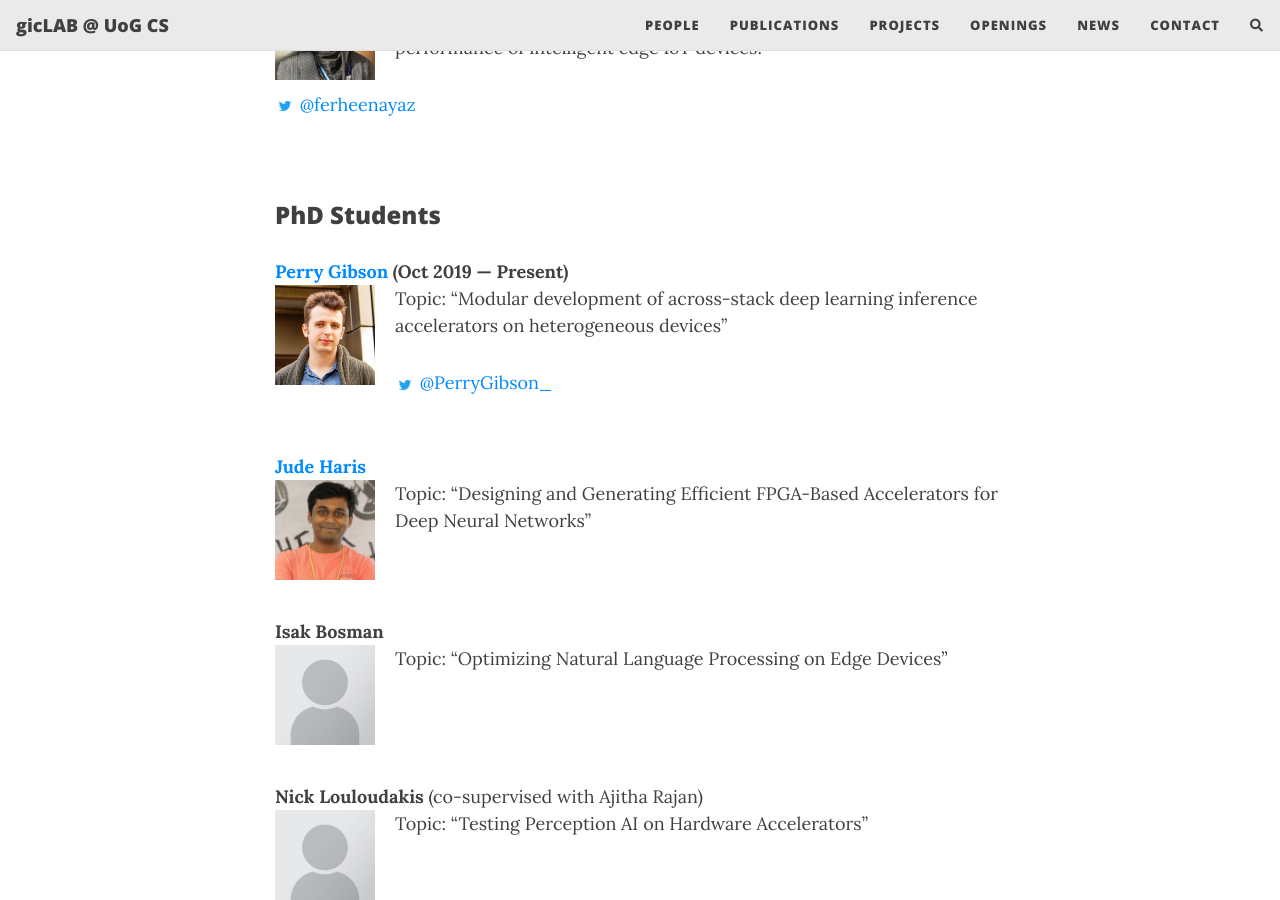
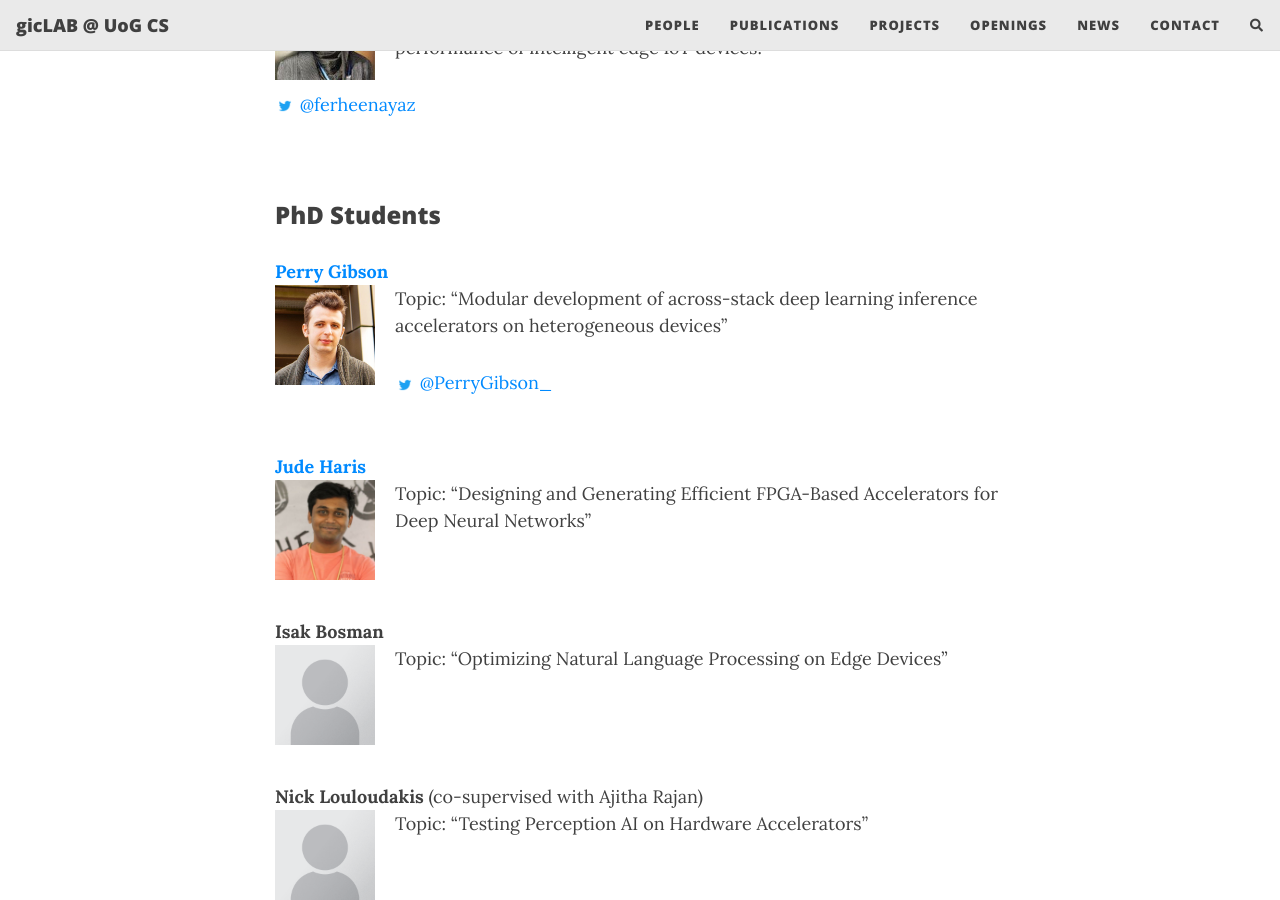
Before and after one commit to gicLAB/gicLAB.github.io, a Jekyll site: the page built from people.md, in a window 1280 px wide and 900 px high, scrolled down 728 px. Built offline with Jekyll 4.4.1, drawn with Linux system fonts in a browser that asks for light colours; nearby versions of some CDN libraries; comment, search, counter and statistics services are not loaded.

Commit message:
Update people.md

```diff
--- a/people.md
+++ b/people.md
@@ -25,7 +25,7 @@ Works on optimisation and adversarial robustness of AI models, aiming for a co-o
 
 ### PhD Students
 
-**[Perry Gibson](https://gibsonic.org) (Oct 2019 — Present)** <br>  <img src="/assets/img/people/pg_profile.jpg" width="100px" style="float: left; margin-right: 20px;">
+**[Perry Gibson](https://gibsonic.org)** <br>  <img src="/assets/img/people/pg_profile.jpg" width="100px" style="float: left; margin-right: 20px;">
  Topic: "Modular development of across-stack deep learning inference accelerators on heterogeneous devices"
 
 <img src="/assets/img/Twitter_Logo_Blue.png" width="20px"> [@PerryGibson_](https://twitter.com/PerryGibson_)
@@ -44,12 +44,12 @@ Topic: "Optimizing Natural Language Processing on Edge Devices"
 **Nick Louloudakis** (co-supervised with Ajitha Rajan) <br>  <img src="/assets/img/people/Portrait_placeholder.png" width="100px" style="float: left; margin-right: 20px;">
 Topic: "Testing Perception AI on Hardware Accelerators"
 <br><br>
-<br>
+<br><br>
 
 **Wenhao Hu** <br>  <img src="/assets/img/people/wenhao.png" width="100px" style="float: left; margin-right: 20px;">
 Topic: "Exploring Novel Pruning Techniques for Deep Neural Networks"
 <br><br>
-<br>
+<br><br>
 
 
 <!-- ### MSc Students -->
```
